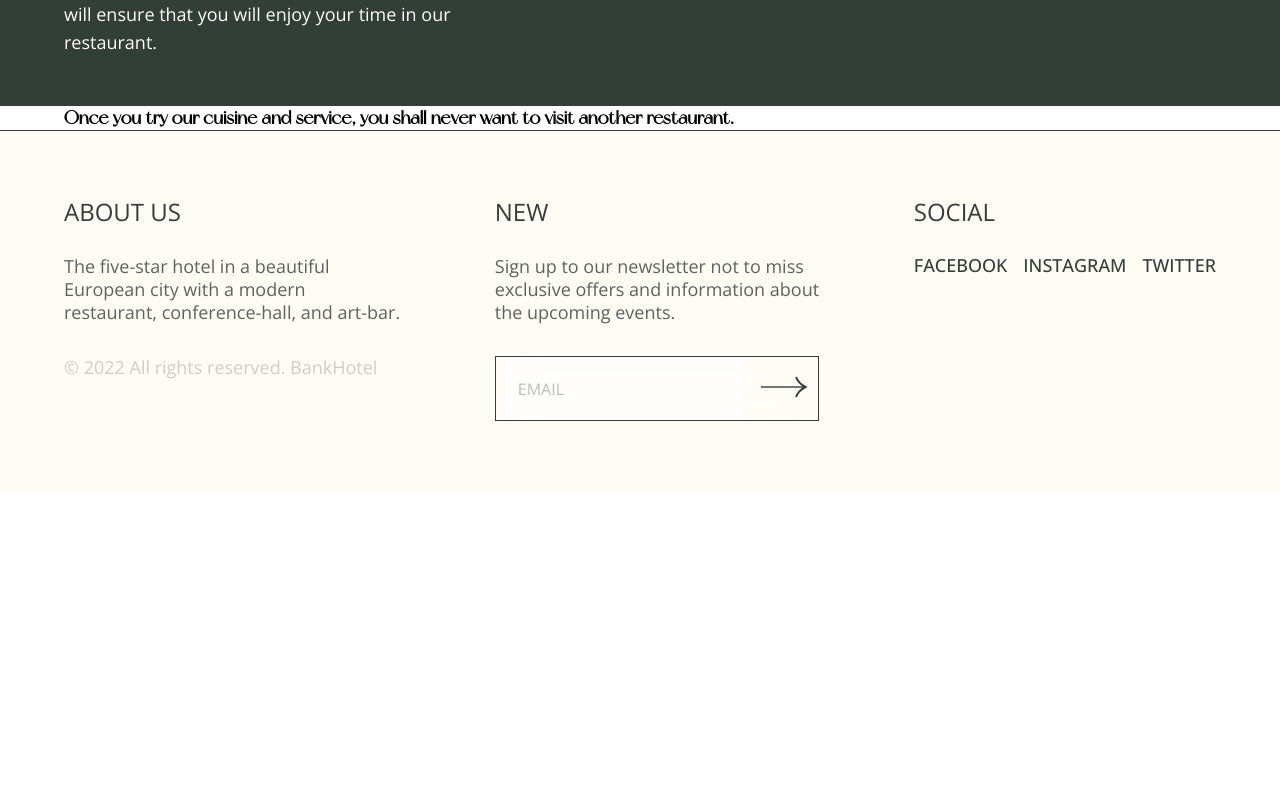
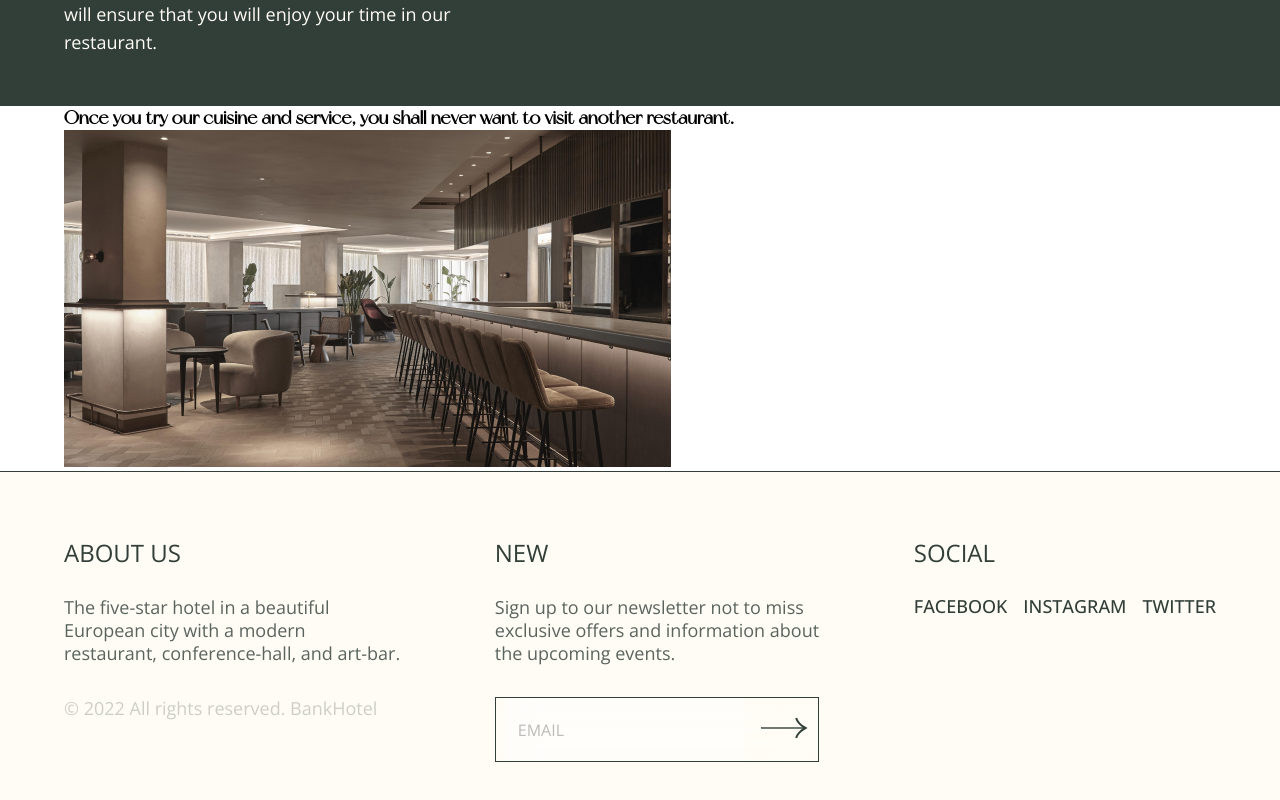
Before and after one commit to gift56/Fullstack-HotelWebsite, a React (Create React App) app: page /restaurant in a window 1280 px wide. Shown: the part 1548-2348 px from the top of the page. Before the commit the page ends 2039 px from the top, so only its background shows below. Built offline with nearby package versions, Linux system fonts and the light colour scheme.

Commit message:
added images

```diff
--- a/src/components/ResturantData/ResturantSpace.jsx
+++ b/src/components/ResturantData/ResturantSpace.jsx
@@ -22,6 +22,11 @@ const ResturantSpace = () => {
                 visit another restaurant.
               </h3>
             </div>
+            <div className="imageCon">
+              <div className="image">
+                <img src={RightImg} alt="resturant_space_image" />
+              </div>
+            </div>
           </ResturantSpaceRightArea>
         </ResturantSpaceArea>
       </Container>
```
